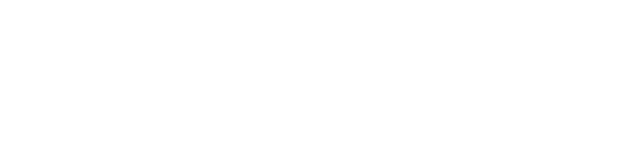
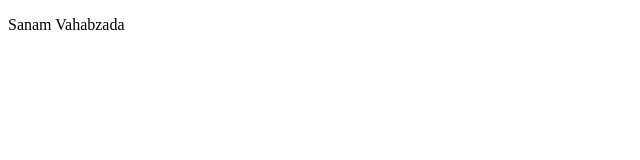
Before and after one commit to SanamVahabzada/9-Web, a plain HTML site: page index.html in a window 1280 px wide. Shown: the whole page, without its empty margins (0-640 px from the left). Drawn offline with Linux system fonts and the light colour scheme.

Commit message:
New index.html file

```diff
--- a/index.html
+++ b/index.html
@@ -7,6 +7,6 @@
     <title>Document</title>
 </head>
 <body>
-
+    <p>Sanam Vahabzada</p>
 </body>
 </html>
```
